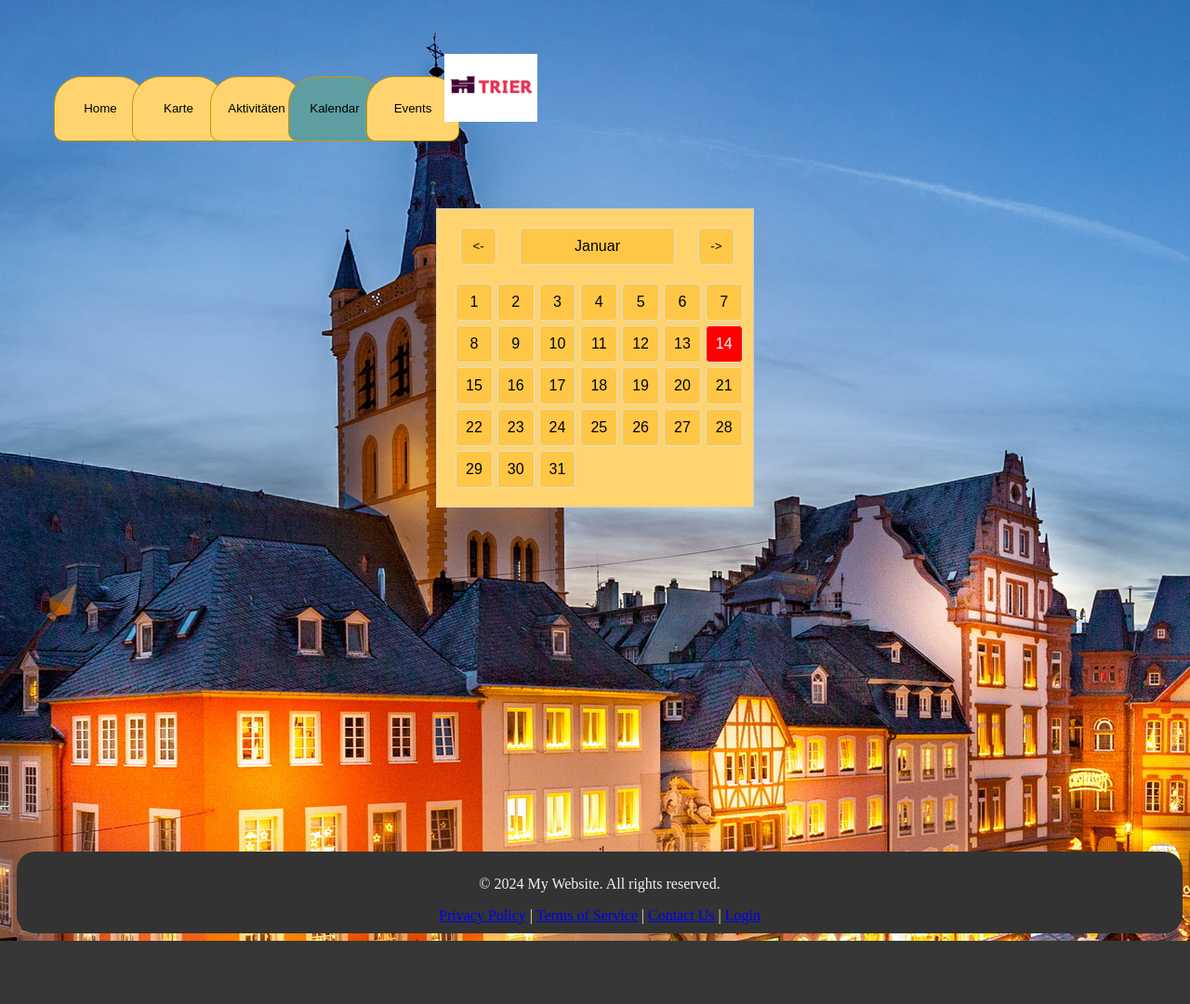
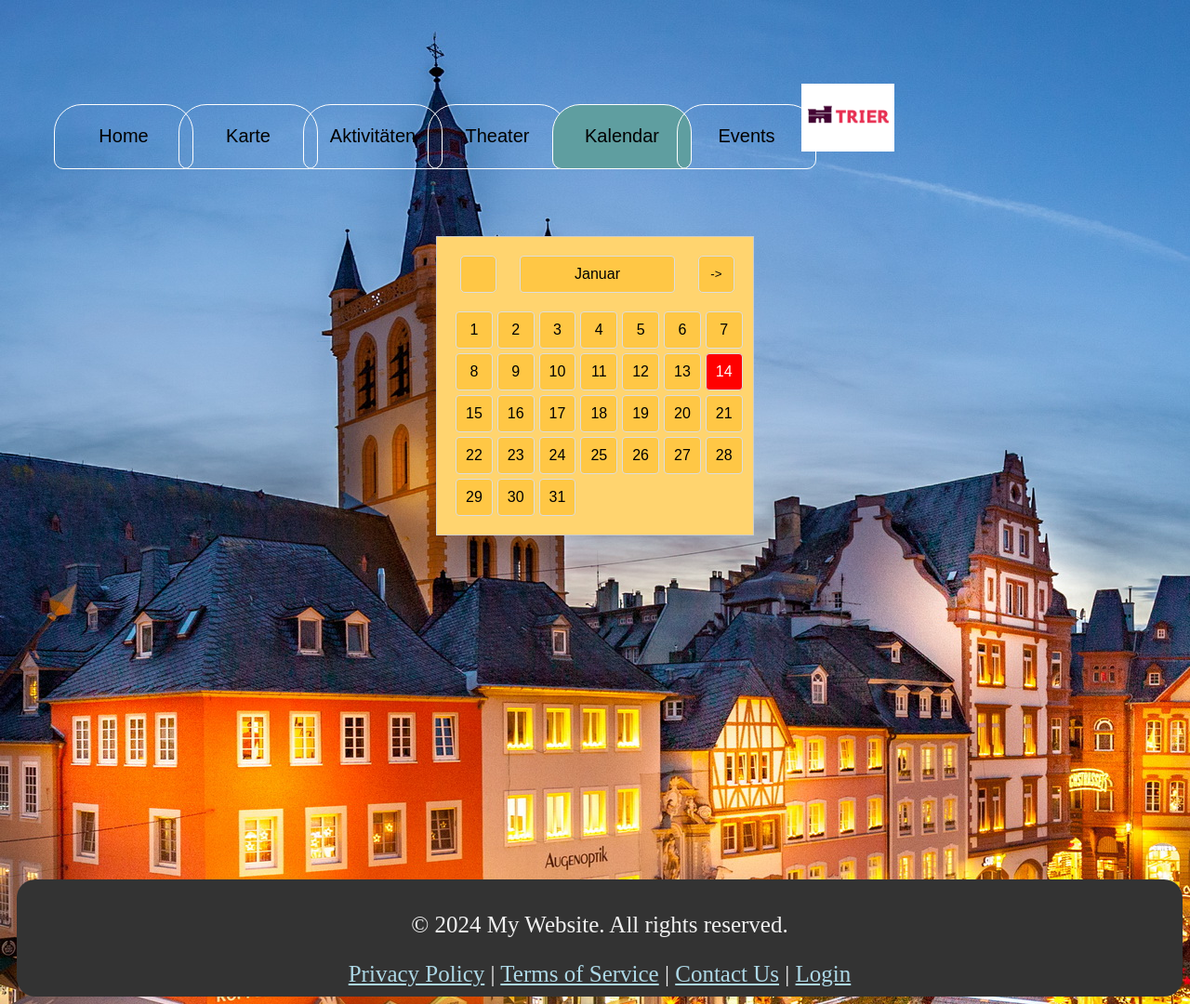
Before and after one commit to SteamPunk89079/Web-Tech-Gruppe-23, a PHP site: page /Pages/Kalendar.html in a window 1280 px wide. Shown: the whole page at 93% size. Before the commit the page ends 1012 px from the top, so only its background shows below. Run offline with PHP 8.4, Linux system fonts and the light colour scheme.

Commit message:
Verbesserungen; paar font sizes; verlinkung theater seite; alle htmls erfolgreich validiert

```diff
--- a/Pages/Events.html
+++ b/Pages/Events.html
@@ -23,7 +23,6 @@
         <label for="dropdown_type" style="margin-left: 20px;">Veranstaltungs Art:</label>
 
         <select id="dropdown_type">
-            <option value="option_0"></option>
             <option value="Konzert">Konzert</option>
             <option value="Kneipe">Kneipe</option>
             <option value="Theather_Stuck">Theather Stuck</option>
@@ -38,7 +37,6 @@
         <label for="dropdown_location">Standort:</label>
 
         <select id="dropdown_location">
-            <option value="option_0"></option>
             <option value="New_Mintons">New Mintons</option>
             <option value="Chrome">Chrome</option>
             <option value="Ziegels">Ziegels</option>
--- a/Pages/Kalendar.html
+++ b/Pages/Kalendar.html
@@ -16,9 +16,10 @@
         <button id="Home_button" class="button">Home</button>
         <button id="Karte_button" class="button">Karte</button>
         <button id="Aktivitaeten_button" class="button">Aktivitäten</button>
+        <button id="Theater_button" class="button">Theater</button>
         <button id="Kalendar_button" class="button" style="background-color: cadetblue;">Kalendar</button>
         <button id="Events_button" class="button">Events</button>
-        <img class="topbar_img" src="../Bilder/trier-logo.jpg" style="text-align: right;">
+        <img class="topbar_img" src="../Bilder/trier-logo.jpg" alt="logo" style="text-align: right;">
 
 
     </div>
@@ -26,15 +27,16 @@
 
     <br><br><br><br>
 
- <!---------------------------------------CALENDAR--------------------------------->
-    <section class="calendar" style="background-color: rgb(255, 212, 111) ">
+
+ <!--CALENDAR-->
+    <nav class="calendar" style="background-color: rgb(255, 212, 111) ">
         <nav class="month_bar">
             <button
             class="month_selector"
             style="margin-right: 25px;
                     margin-left: 5px;"
             id="month_before"
-            ><-</button>
+            ></button>
 
             <p id="month_text" style="background-color: rgb(255, 199, 69); width: 150px;"></p>
 
@@ -45,16 +47,16 @@
         </nav>
 
         <div id="kalendar"></div>
-    </section>
- <!---------------------------------------CALENDAR--------------------------------->
+    </nav>
+ <!--CALENDAR-->
+
 
     <p id="days_left_counter" style="text-align: center;"></p>
 
 
 
-    <section style="border: 2px solid transparent; height: 300px;">
-
-    </section>
+    <nav style="border: 2px solid transparent; height: 300px;">
+    </nav>
 
 
 
@@ -62,10 +64,10 @@
     <footer>
         <p>&copy; 2024 My Website. All rights reserved.</p>
         <nav>
-          <a href="#">Privacy Policy</a> |
-          <a href="#">Terms of Service</a> |
-          <a href="#">Contact Us</a> |
-          <a href="/Pages/Login.html">Login</a>
+          <a href="#" class="links">Privacy Policy</a> |
+          <a href="#" class="links">Terms of Service</a> |
+          <a href="#" class="links">Contact Us</a> |
+          <a href="../Pages/Login.html" class="links">Login</a>
         </nav>
     </footer>
 
--- a/Script.Js
+++ b/Script.Js
@@ -1,6 +1,7 @@
 const home = document.getElementById("Home_button");
 const karte = document.getElementById("Karte_button");
 const aktivitaeten = document.getElementById("Aktivitaeten_button");
+const theater = document.getElementById("Theater_button");
 const kalendar = document.getElementById("Kalendar_button");
 
 
@@ -19,3 +20,6 @@ aktivitaeten.addEventListener("click",function(){
 kalendar.addEventListener("click",function(){
    window.location.href = "/pages/Kalendar.html";
 })
+
+theater.addEventListener("click", function(){
+   window.location.href = "/pages/Theater.html";})
--- a/Scripts/Aktivitaten.Js
+++ b/Scripts/Aktivitaten.Js
@@ -1,6 +1,7 @@
 const home = document.getElementById("Home_button");
 const karte = document.getElementById("Karte_button");
 const aktivitaeten = document.getElementById("Aktivitaeten_button");
+const theater = document.getElementById("Theater_button");
 const kalendar = document.getElementById("Kalendar_button").addEventListener(
   'click', function(){
     window.location.href = "/pages/Kalendar.html";
@@ -18,3 +19,6 @@ const kalendar = document.getElementById("Kalendar_button").addEventListener(
 
 aktivitaeten.addEventListener("click",function(){
    window.location.href = "/pages/Aktivitäten.html";} )
+
+theater.addEventListener("click", function(){
+    window.location.href = "/pages/Theater.html";})
--- a/Scripts/Kalendar.Js
+++ b/Scripts/Kalendar.Js
@@ -1,6 +1,7 @@
 const home = document.getElementById("Home_button");
 const karte = document.getElementById("Karte_button");
 const aktivitaeten = document.getElementById("Aktivitaeten_button");
+const theater = document.getElementById("Theater_button");
 const kalendar = document.getElementById("Kalendar_button");
 const events = document.getElementById("Events_button");
 
@@ -13,6 +14,10 @@ karte.addEventListener('click', function () {
 aktivitaeten.addEventListener('click', function () {
     window.location.href = "./Aktivitäten.html";
 });
+
+theater.addEventListener("click", function(){
+    window.location.href = "/pages/Theater.html";})
+
 events.addEventListener('click', function () {
     window.location.href = "./Events.html"
 });
--- a/Scripts/Karte.Js
+++ b/Scripts/Karte.Js
@@ -7,6 +7,7 @@
 const home = document.getElementById("Home_button");
 const karte = document.getElementById("Karte_button");
 const aktivitaeten = document.getElementById("Aktivitaeten_button");
+const theater = document.getElementById("Theater_button");
 const kalendar = document.getElementById("Kalendar_button").addEventListener("click",
     function(){window.location.href = "/pages/Kalendar.html"}
 )
@@ -19,6 +20,9 @@ karte.addEventListener("click", function(){
 
 aktivitaeten.addEventListener("click",function(){
    window.location.href = "/pages/Aktivitäten.html";} )
+
+theater.addEventListener("click", function(){
+    window.location.href = "/pages/Theater.html";})
 //-------------------------------TOPBAR-BUTTONS------------------------------------
 
 
--- a/Styles/aktivitataten.css
+++ b/Styles/aktivitataten.css
@@ -2,6 +2,11 @@
     background-color: transparent;
     border: transparent;
 }
+
+.button {background-color: transparent;
+    border-color: white;
+}
+
 body {background-image: url("../Bilder/Trier-Stadt.jpg");
     background-repeat: no-repeat;
     background-position: center;}
--- a/Styles/index_style.css
+++ b/Styles/index_style.css
@@ -4,13 +4,13 @@
  /*---------topbar--stuff-------*/
 
  .topbars{
-    margin-top: 38px;
+    margin-top: 70px;
     border:  transparent;
     background-color: transparent;
-
     position: relative; /* Ensures the image is positioned relative to this container */
     padding: 10px;
 }
+
 .topbars button:first-of-type{
     margin-left: 40px;
 }
@@ -30,7 +30,7 @@
     margin-left: -10px;
     margin-right: -10px;
     height: 70px;
-    width: 100px;
+    width: 150px;
 
     border-radius: 10px;
     border: 1px solid black;
@@ -41,6 +41,7 @@
     background-color:rgb(255, 212, 111);
     border: 1px solid rgb(201, 148, 0);
 
+    font-size: 20px;
 }
 
 
@@ -124,7 +125,10 @@ footer {
     border-radius: 20px;
     margin-left: 10px;
     margin-top: 50px;
+    font-size: 25px;
 }
+
+.links {color: lightblue;}
 
 .individuelle_location{
     background-color: violet;
@@ -319,5 +323,9 @@ footer {
 .index header {background-image: url("../Bilder/Balkenbild.jpg");
         background-repeat: no-repeat;
         background-position: center;}
-.index h2 {background-color: orange;}
-.index h3 {text-decoration: underline orange;}
+.index h2 {background-color: orange;
+    font-size: 32px;}
+.index h3 {text-decoration: underline orange;
+    font-size: 28px;}
+
+.index p {font-size: 25px;}
--- a/Styles/kalendar.css
+++ b/Styles/kalendar.css
@@ -5,6 +5,10 @@ body {
 .topbars {
     background-color: transparent;
     border-color: transparent;
+}
+
+.button {background-color: transparent;
+    border-color: white;
 }
 
 .circle-paragraph::after {
```
Also changed, not shown: Pages/Aktivitäten.html (+12 -11 lines), Pages/Karte.html (+37 -38 lines), Pages/Login.html (+2 -10 lines), Pages/QueryMaker.html (+4 -6 lines), Pages/Theater.html (+28 -8 lines), Scripts/Theater.Js (+29 -0 lines), Styles/theater.css (+9 -4 lines), index.html (+8 -7 lines), Bilder/LaCageauxFolles-MusicalvonJerryHermann,Trier.jpg (renamed from Bilder/La Cage aux Folles - Musical von Jerry Hermann, Trier.jpg).
